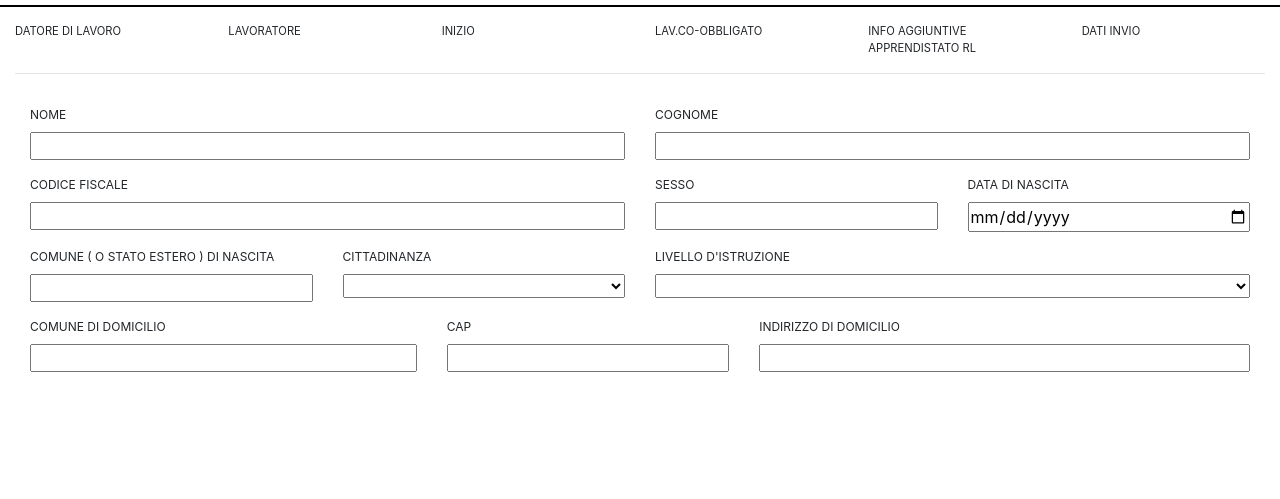
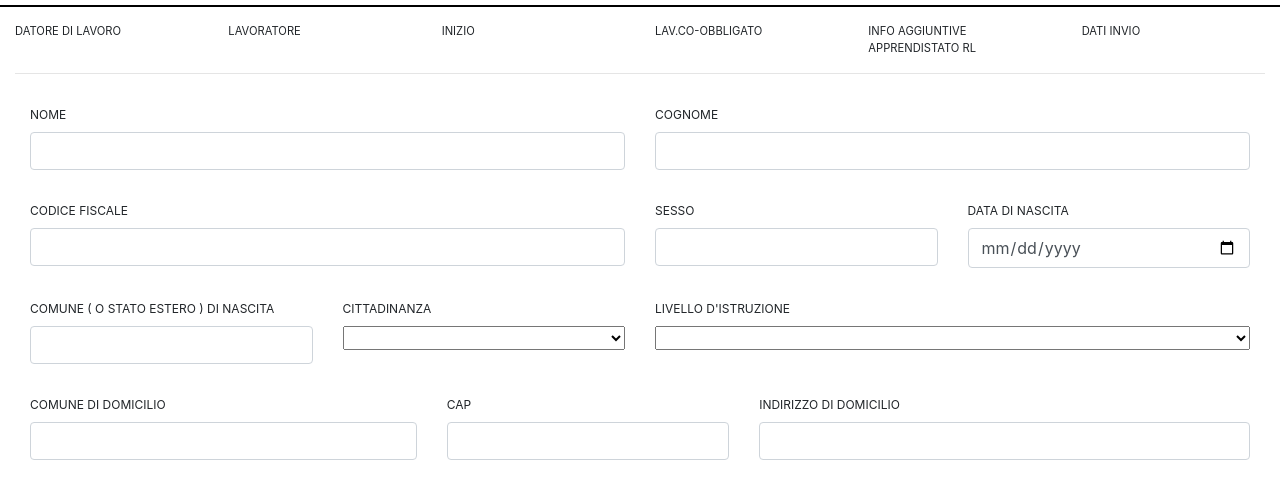
Before and after one commit to gfezzuog/SSG, a plain HTML site: page css_btsp/index.html in a window 1280 px wide. Shown: the part 51-550 px from the top of the page. Drawn offline with nearby package versions, Linux system fonts and the light colour scheme.

Commit message:
last push

```diff
--- a/css_btsp/index.html
+++ b/css_btsp/index.html
@@ -44,43 +44,43 @@
             <!-- First Row -->
             <form method="post">
                 <div class="row">
-                    <div class="col-xl-6 col-lg-6 col-md-6 col-sm-6">
+                    <div class="col-xl-6 col-lg-6 col-md-6 col-sm-6 form-group">
                         <label for="nome" class="mt-3">Nome</label>
-                        <input id="nome" type="text" style="width: 100%;">
+                        <input class="form-control" id="nome" type="text" style="width: 100%;">
                     </div>
-                    <div class="col-xl-6 col-lg-6 col-md-6 col-sm-6">
+                    <div class="col-xl-6 col-lg-6 col-md-6 col-sm-6 form-group">
                         <label for="cognome" class="mt-3">Cognome</label>
-                        <input id="cognome" type="text" style="width: 100%;">
+                        <input class="form-control" id="cognome" type="text" style="width: 100%;">
                     </div>
 
                     <!-- Second Row -->
-                    <div class="col-xl-6 col-lg-6 col-md-12 col-sm-12">
+                    <div class="col-xl-6 col-lg-6 col-md-12 col-sm-12 form-group">
                         <label for="cf" class="mt-3">Codice Fiscale</label>
-                        <input id="cf" type="text" style="width: 100%;">
+                        <input class="form-control" id="cf" type="text" style="width: 100%;">
                     </div>
-                    <div class="col-xl-3 col-lg-3 col-md-6 col-sm-6">
+                    <div class="col-xl-3 col-lg-3 col-md-6 col-sm-6 form-group">
                         <label for="sesso" class="mt-3">Sesso</label>
-                        <input id="sesso" type="text" style="width: 100%;">
+                        <input class="form-control" id="sesso" type="text" style="width: 100%;">
                     </div>
-                    <div class="col-xl-3 col-lg-3 col-md-6 col-sm-6">
+                    <div class="col-xl-3 col-lg-3 col-md-6 col-sm-6 form-group">
                         <label for="data-nascita" class="mt-3">Data di nascita</label>
-                        <input id="data-nascita" type="date" style="width: 100%;">
+                        <input class="form-control" id="data-nascita" type="date" style="width: 100%;">
                     </div>
 
                     <!-- Third Row -->
-                    <div class="col-xl-3 col-lg-3 col-md-5 col-sm-12">
+                    <div class="col-xl-3 col-lg-3 col-md-5 col-sm-12 form-group">
                         <label for="comune-nascita" class="mt-3">Comune &#40 o stato Estero &#41 di
                             nascita</label>
-                        <input id="comune-nascita" type="text" style="width: 100%;">
+                        <input class="form-control" id="comune-nascita" type="text" style="width: 100%;">
                     </div>
-                    <div class="col-xl-3 col-lg-3 col-md-3 col-sm-6">
+                    <div class="col-xl-3 col-lg-3 col-md-3 col-sm-6 form-group">
                         <label for="cittadinanza" class="mt-3">cittadinanza</label>
-                        <!-- <input id="cittadinanza" type="text" style="width: 100%;"> -->
+                        <!-- <input class="form-control" id="cittadinanza" type="text" style="width: 100%;"> -->
                         <select name="cittadinanza" id="cittadinanza" style="width: 100%;">
                             <option value="it"></option>
                         </select>
                     </div>
-                    <div class="col-xl-6 col-lg-6 col-md-4 col-sm-6">
+                    <div class="col-xl-6 col-lg-6 col-md-4 col-sm-6 form-group">
                         <label for="istruzione" class="mt-3">livello d&#39istruzione</label>
                         <select name="istruzione" id="istruzione" style="width: 100%;">
                             <option value="diploma"></option>
@@ -88,17 +88,17 @@
                     </div>
 
                     <!-- Fourth Row -->
-                    <div class="col-xl-4 col-lg-4 col-md-4 col-sm-4">
+                    <div class="col-xl-4 col-lg-4 col-md-4 col-sm-4 form-group">
                         <label for="comune-dom" class="mt-3">comune di domicilio</label>
-                        <input id="comune-dom" type="text" style="width: 100%;">
+                        <input class="form-control" id="comune-dom" type="text" style="width: 100%;">
                     </div>
-                    <div class="col-xl-3 col-lg-4 col-md-4 col-sm-4">
+                    <div class="col-xl-3 col-lg-4 col-md-4 col-sm-4 form-group">
                         <label for="cap" class="mt-3">cap</label>
-                        <input id="cap" type="text" style="width: 100%;">
+                        <input class="form-control" id="cap" type="text" style="width: 100%;">
                     </div>
-                    <div class="col-xl-5 col-lg-4 col-md-4 col-sm-4">
+                    <div class="col-xl-5 col-lg-4 col-md-4 col-sm-4 form-group">
                         <label for="indirizzo-dom" class="mt-3">indirizzo di domicilio</label>
-                        <input id="indirizzo-dom" type="text" style="width: 100%;">
+                        <input class="form-control" id="indirizzo-dom" type="text" style="width: 100%;">
                     </div>
                 </div>
             </form>
```
